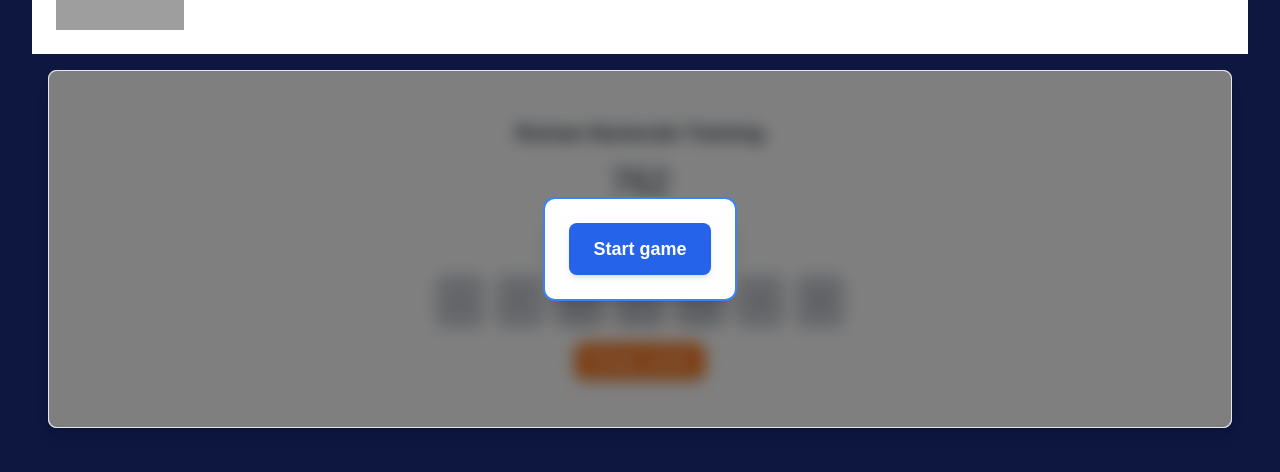
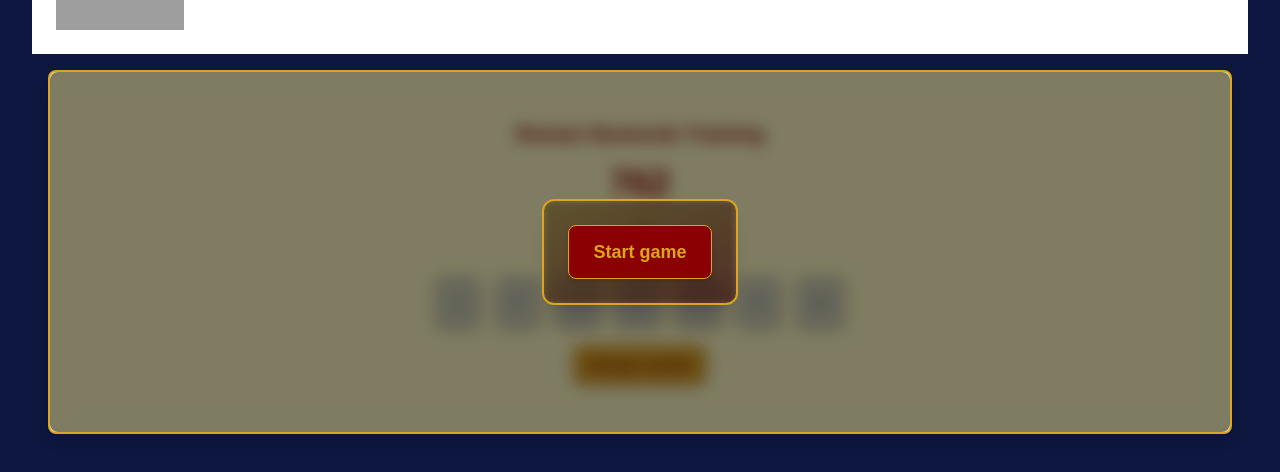
Before and after one commit to SantiagoH10/jsx_exercices, a React (Vite) app in the folder clicker-game/: page / in a window 1280 px wide. Shown: the part 174-646 px from the top of the page. Built offline with nearby package versions, Linux system fonts and the light colour scheme; grey boxes are pictures that could not be loaded.

Commit message:
roman colors

```diff
--- a/clicker-game/src/App.jsx
+++ b/clicker-game/src/App.jsx
@@ -509,16 +509,16 @@ function RomanNumerals() {
   }
 
   return(
-    <div className="relative m-4 bg-white p-12 rounded-lg shadow-lg border border-gray-200 w-auto h-auto flex flex-col items-center justify-center">
-      <p className="text-xl font-bold text-gray-800 mb-4">Roman Numerals Training</p>
+  <div className="relative m-4 bg-yellow-100 p-12 rounded-lg shadow-lg border-2 border-roman-gold w-auto h-auto flex flex-col items-center justify-center">
+    <p className="text-xl font-bold text-roman-red mb-4">Roman Numerals Training</p>
     <div>
       <div>
-          <p className="text-4xl text-gray-800">
+        <p className="text-4xl text-roman-red font-bold">
           {decimal}
         </p>
       </div>
       <div className="p-2">
-          <p className="text-4xl text-gray-400">
+        <p className="text-4xl text-roman-gold/70">
           {playerRoman === "" ? "?" : playerRoman}
         </p>
       </div>
@@ -526,7 +526,7 @@ function RomanNumerals() {
         {romanSigns.map(s => {
           return(<button
             disabled={gameStatus !== "play"}
-              className="bg-blue-500 hover:bg-blue-600 active:bg-blue-700 text-white font-bold py-3 px-4 rounded-lg shadow-md hover:shadow-lg transform hover:scale-105 transition-all duration-200 text-xl min-w-[3rem] min-h-[3rem] flex items-center justify-center cursor-pointer select-none disabled:bg-gray-400 disabled:text-gray-600 disabled:cursor-not-allowed disabled:opacity-50 disabled:hover:bg-gray-400 disabled:hover:scale-100"
+            className="bg-roman-red hover:bg-roman-red/80 active:bg-roman-red/90 text-roman-gold font-bold py-3 px-4 rounded-lg shadow-md hover:shadow-lg transform hover:scale-105 transition-all duration-200 text-xl min-w-[3rem] min-h-[3rem] flex items-center justify-center cursor-pointer select-none disabled:bg-gray-400 disabled:text-gray-600 disabled:cursor-not-allowed disabled:opacity-50 disabled:hover:bg-gray-400 disabled:hover:scale-100 border border-roman-gold"
             key={s}
             onClick={()=>{
               setPlayerRoman(prev => prev + s);
@@ -537,7 +537,7 @@ function RomanNumerals() {
         })}
       </div>
       <button
-          className = "relative bg-orange-500 hover:bg-orange-600 text-white font-semibold py-2 px-3 rounded-lg shadow-md hover:shadow-lg transition-all duration-200 text-sm"
+        className = "relative bg-roman-gold hover:bg-roman-gold/80 text-roman-red font-semibold py-2 px-3 rounded-lg shadow-md hover:shadow-lg transition-all duration-200 text-sm border border-roman-red"
         onClick={() => resetNum()}>
         Change number
       </button>
@@ -552,9 +552,9 @@ function GameOverlaysRoman({gameStatus, onNewGame}) {
     case "newGame":
       return(
         <div className="absolute inset-0 bg-black backdrop-blur bg-opacity-50 flex items-center justify-center rounded-lg">
-          <div className="bg-white p-6 rounded-xl shadow-xl border-2 border-blue-500">
+          <div className="bg-gradient-to-br from-roman-gold/20 to-roman-red/20 backdrop-blur-sm p-6 rounded-xl shadow-xl border-2 border-roman-gold">
             <button
-              className="bg-blue-600 hover:bg-yellow-700 text-white font-bold py-3 px-6 rounded-lg transition-colors duration-200 text-lg shadow-md hover:shadow-lg"
+              className="bg-roman-red hover:bg-roman-red/80 text-roman-gold font-bold py-3 px-6 rounded-lg transition-colors duration-200 text-lg shadow-md hover:shadow-lg border border-roman-gold"
               onClick={()=>onNewGame()}
             >
               Start game
--- a/clicker-game/tailwind.config.js
+++ b/clicker-game/tailwind.config.js
@@ -9,7 +9,9 @@ export default {
       colors: {
         'ccblue': '#0D173F',
         'ccred': '#FF0000',
-        'ccaqua': '#3E64B8'
+        'ccaqua': '#3E64B8',
+        'roman-red': '#8B0000',
+        'roman-gold': '#DAA520'
       },
       fontFamily: {
         'sans': ['Arial', 'sans-serif'],
```
Lines whose indentation alone changed are shown as unchanged.
